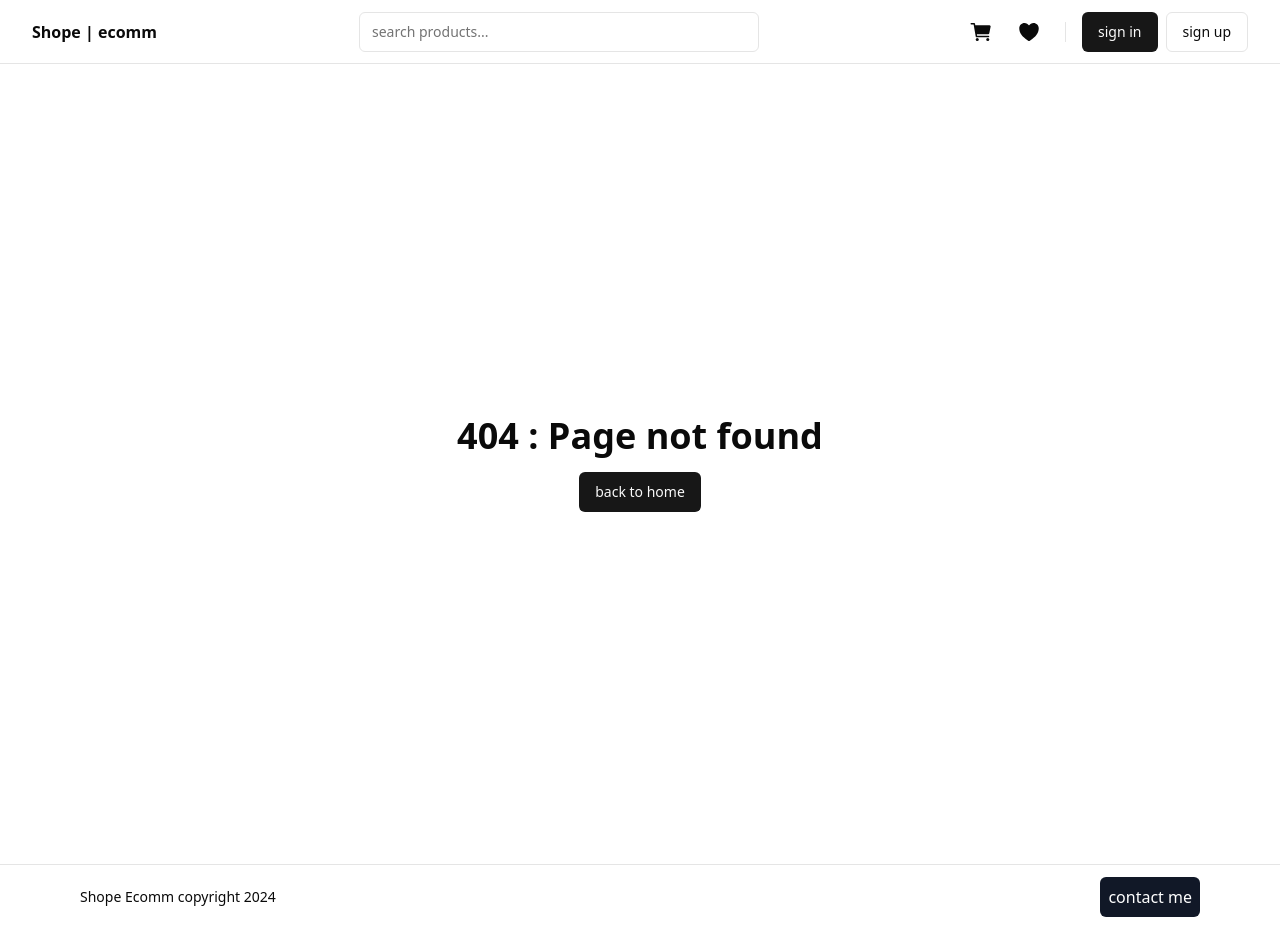
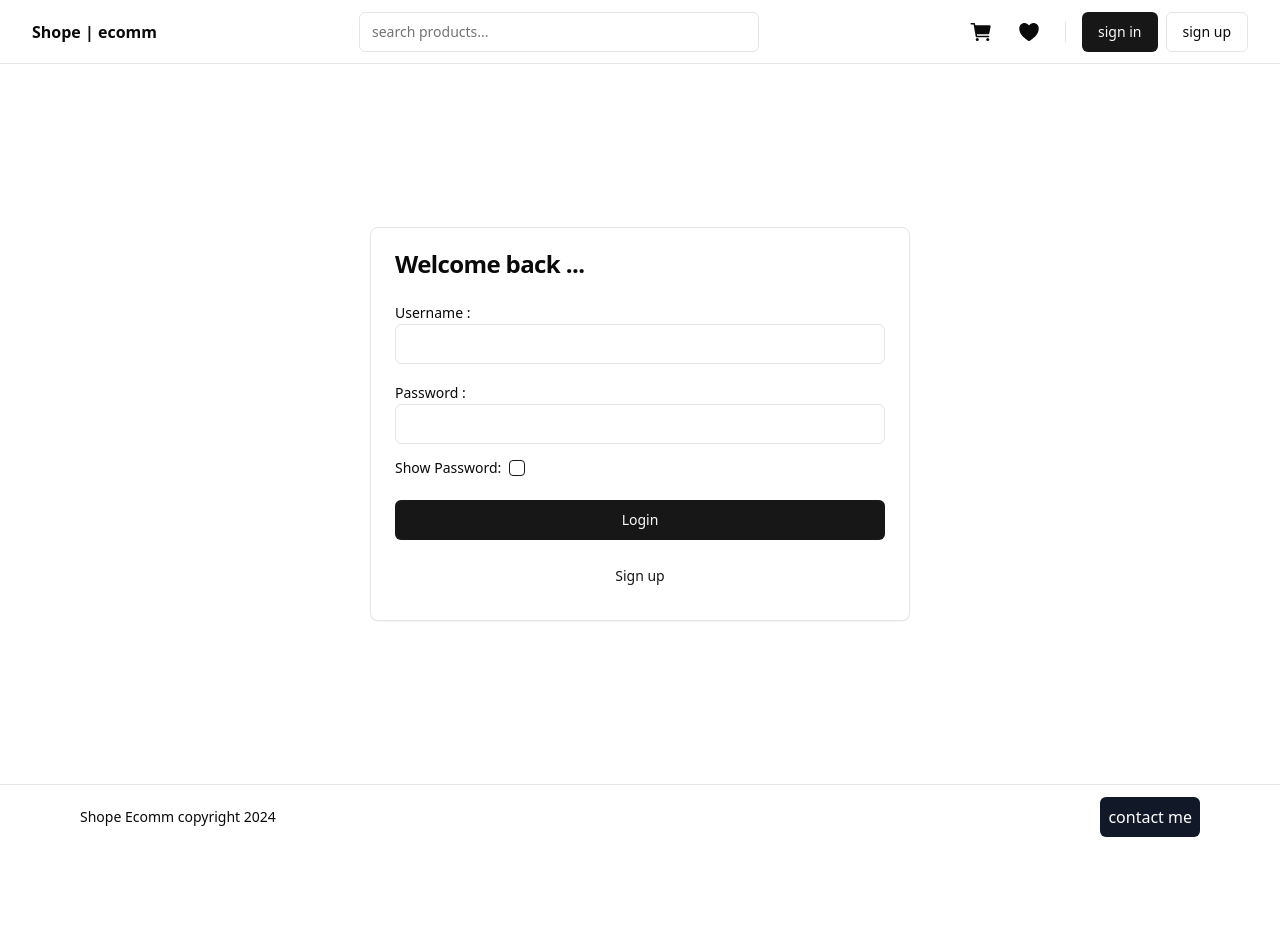
Before and after one commit to GarryAma/react-redux-practice, a React (Vite) app: page /login in a window 1280 px wide. Before the commit this address had no page. After the commit the page ends 849 px from the top, so only its background shows below. Built offline with nearby package versions, Linux system fonts and the light colour scheme.

Commit message:
login page completed

```diff
--- a/package.json
+++ b/package.json
@@ -10,6 +10,8 @@
     "preview": "vite preview"
   },
   "dependencies": {
+    "@radix-ui/react-checkbox": "^1.1.1",
+    "@radix-ui/react-label": "^2.1.0",
     "@radix-ui/react-separator": "^1.1.0",
     "@radix-ui/react-slot": "^1.1.0",
     "class-variance-authority": "^0.7.0",
--- a/src/App.jsx
+++ b/src/App.jsx
@@ -4,6 +4,7 @@
 import { HomePage } from "./components/pages/HomePage";
 import { Routes, Route } from "react-router-dom";
 import { NotFoundPage } from "./components/pages/NotFoundPage";
+import { LoginPage } from "./components/pages/LoginPage";
 
 function App() {
   return (
@@ -12,6 +13,7 @@
       <Routes>
         <Route path="/" element={<HomePage />} />
         <Route path="/cart" element={<CartPage />} />
+        <Route path="/login" element={<LoginPage />} />
         <Route path="*" element={<NotFoundPage />} />
       </Routes>
       <Footer />
--- a/src/components/Box.jsx
+++ /dev/null
@@ -1,9 +0,0 @@
-import React from "react";
-
-export const Box = () => {
-  return (
-    <div className="h-[100px] w-[100px] bg-blue-500 flex justify-center items-center">
-      <p>ini box</p>
-    </div>
-  );
-};
--- a/src/components/ProductCard.jsx
+++ b/src/components/ProductCard.jsx
@@ -1,7 +1,6 @@
 import React, { useState } from "react";
 import { Button } from "./ui/button";
 import { IoIosAdd, IoIosRemove } from "react-icons/io";
-import { TestButton } from "./TestButton";
 
 export const ProductCard = ({ image, name, price, stock }) => {
   const [quantity, setQuantity] = useState(0);
--- a/src/components/TestButton.jsx
+++ /dev/null
@@ -1,9 +0,0 @@
-import React from "react";
-
-export const TestButton = ({ onClick }) => {
-  return (
-    <button onClick={onClick} className="border p-4">
-      haha
-    </button>
-  );
-};
--- a/src/components/pages/HomePage.jsx
+++ b/src/components/pages/HomePage.jsx
@@ -1,7 +1,5 @@
 import React from "react";
 import { ProductCard } from "../ProductCard";
-import { Header } from "../Header";
-import { Footer } from "../Footer";
 
 export const HomePage = () => {
   const data = [
@@ -37,7 +35,7 @@
   return (
     <>
       {/* <Header /> */}
-      <main className=" min-h-[90vh] max-w-screen-md mx-auto px-4 mt-8">
+      <main className=" min-h-[90vh]  max-w-screen-md mx-auto px-4 mt-8 ">
         <div className="pb-20 mx-auto text-center flex flex-col items center max-w-3xl">
           <h1 className="text-4xl font-bold tracking-tight text-gray-900 sm:text-6xl">
             Become a Trend with us
--- /dev/null
+++ b/src/components/pages/LoginPage.jsx
@@ -0,0 +1,49 @@
+import React from "react";
+import {
+  Card,
+  CardContent,
+  CardFooter,
+  CardHeader,
+  CardTitle,
+} from "../ui/card";
+import { Input } from "../ui/input";
+import { Label } from "../ui/label";
+import { Checkbox } from "../ui/checkbox";
+import { Button } from "../ui/button";
+
+export const LoginPage = () => {
+  return (
+    <div className="px-4 container py-8 flex flex-col justify-center items-center max-w-screen-md h-[90vh]">
+      <Card className="w-full max-w-[540px]">
+        <CardHeader>
+          <CardTitle>Welcome back ...</CardTitle>
+        </CardHeader>
+        <CardContent className="flex flex-col gap-4">
+          <div>
+            <Label>Username : </Label>
+            <Input />
+          </div>
+          <div>
+            <Label>Password : </Label>
+            <Input type="password" />
+          </div>
+          <div className="flex items-center space-x-2">
+            <Label htmlFor="show password">Show Password:</Label>
+            <Checkbox id="show password" />
+          </div>
+        </CardContent>
+        <CardFooter>
+          <div className="flex flex-col space-y-4 w-full">
+            <Button>Login</Button>
+            <Button
+              variant="link"
+              className="hover:font-light hover:text-green-900"
+            >
+              Sign up
+            </Button>
+          </div>
+        </CardFooter>
+      </Card>
+    </div>
+  );
+};
--- /dev/null
+++ b/src/components/ui/card.jsx
@@ -0,0 +1,50 @@
+import * as React from "react"
+
+import { cn } from "@/lib/utils"
+
+const Card = React.forwardRef(({ className, ...props }, ref) => (
+  <div
+    ref={ref}
+    className={cn("rounded-lg border bg-card text-card-foreground shadow-sm", className)}
+    {...props} />
+))
+Card.displayName = "Card"
+
+const CardHeader = React.forwardRef(({ className, ...props }, ref) => (
+  <div
+    ref={ref}
+    className={cn("flex flex-col space-y-1.5 p-6", className)}
+    {...props} />
+))
+CardHeader.displayName = "CardHeader"
+
+const CardTitle = React.forwardRef(({ className, ...props }, ref) => (
+  <h3
+    ref={ref}
+    className={cn("text-2xl font-semibold leading-none tracking-tight", className)}
+    {...props} />
+))
+CardTitle.displayName = "CardTitle"
+
+const CardDescription = React.forwardRef(({ className, ...props }, ref) => (
+  <p
+    ref={ref}
+    className={cn("text-sm text-muted-foreground", className)}
+    {...props} />
+))
+CardDescription.displayName = "CardDescription"
+
+const CardContent = React.forwardRef(({ className, ...props }, ref) => (
+  <div ref={ref} className={cn("p-6 pt-0", className)} {...props} />
+))
+CardContent.displayName = "CardContent"
+
+const CardFooter = React.forwardRef(({ className, ...props }, ref) => (
+  <div
+    ref={ref}
+    className={cn("flex items-center p-6 pt-0", className)}
+    {...props} />
+))
+CardFooter.displayName = "CardFooter"
+
+export { Card, CardHeader, CardFooter, CardTitle, CardDescription, CardContent }
--- /dev/null
+++ b/src/components/ui/checkbox.jsx
@@ -0,0 +1,22 @@
+import * as React from "react"
+import * as CheckboxPrimitive from "@radix-ui/react-checkbox"
+import { Check } from "lucide-react"
+
+import { cn } from "@/lib/utils"
+
+const Checkbox = React.forwardRef(({ className, ...props }, ref) => (
+  <CheckboxPrimitive.Root
+    ref={ref}
+    className={cn(
+      "peer h-4 w-4 shrink-0 rounded-sm border border-primary ring-offset-background focus-visible:outline-none focus-visible:ring-2 focus-visible:ring-ring focus-visible:ring-offset-2 disabled:cursor-not-allowed disabled:opacity-50 data-[state=checked]:bg-primary data-[state=checked]:text-primary-foreground",
+      className
+    )}
+    {...props}>
+    <CheckboxPrimitive.Indicator className={cn("flex items-center justify-center text-current")}>
+      <Check className="h-4 w-4" />
+    </CheckboxPrimitive.Indicator>
+  </CheckboxPrimitive.Root>
+))
+Checkbox.displayName = CheckboxPrimitive.Root.displayName
+
+export { Checkbox }
--- /dev/null
+++ b/src/components/ui/label.jsx
@@ -0,0 +1,16 @@
+import * as React from "react"
+import * as LabelPrimitive from "@radix-ui/react-label"
+import { cva } from "class-variance-authority";
+
+import { cn } from "@/lib/utils"
+
+const labelVariants = cva(
+  "text-sm font-medium leading-none peer-disabled:cursor-not-allowed peer-disabled:opacity-70"
+)
+
+const Label = React.forwardRef(({ className, ...props }, ref) => (
+  <LabelPrimitive.Root ref={ref} className={cn(labelVariants(), className)} {...props} />
+))
+Label.displayName = LabelPrimitive.Root.displayName
+
+export { Label }
```
Also changed, not shown: 1 other file (tests, documents, lock files or other folders).
